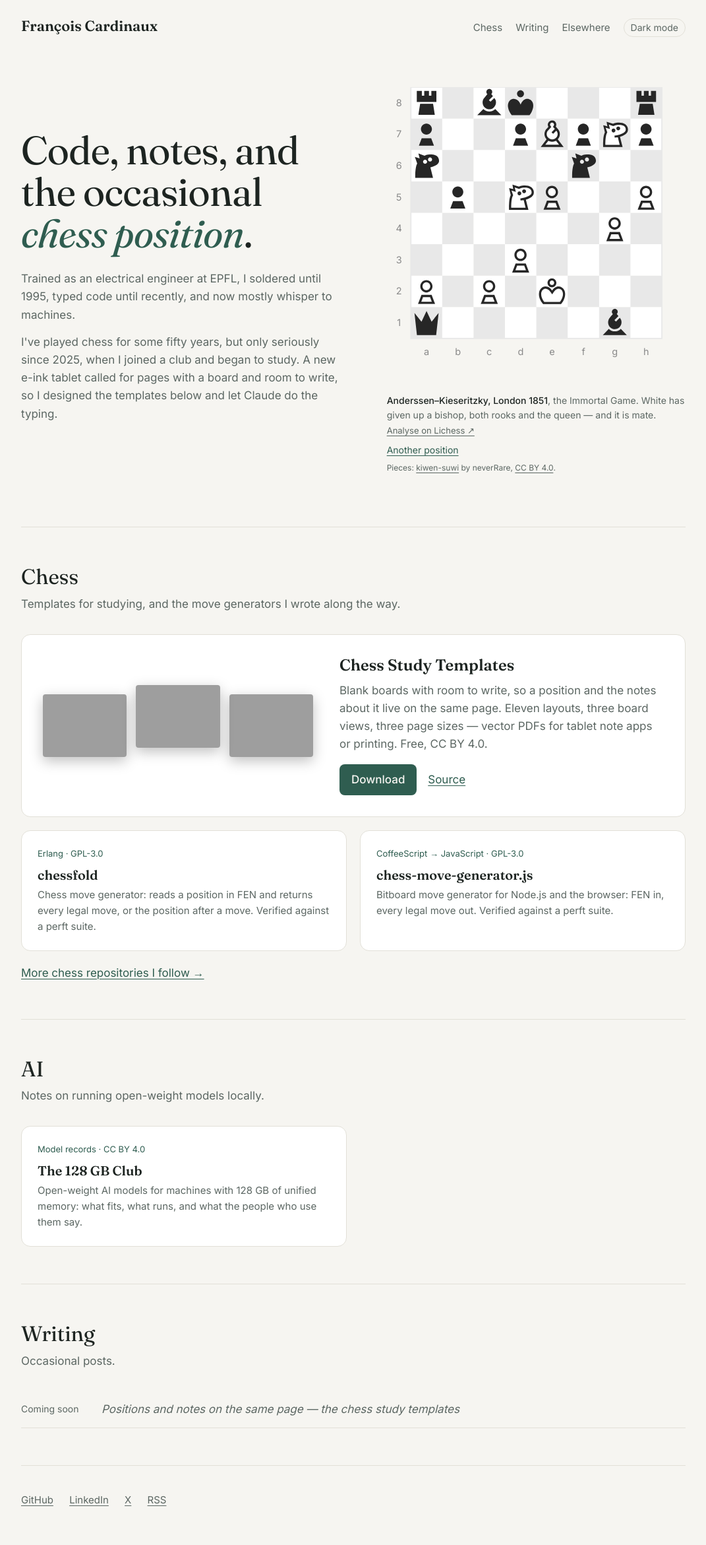
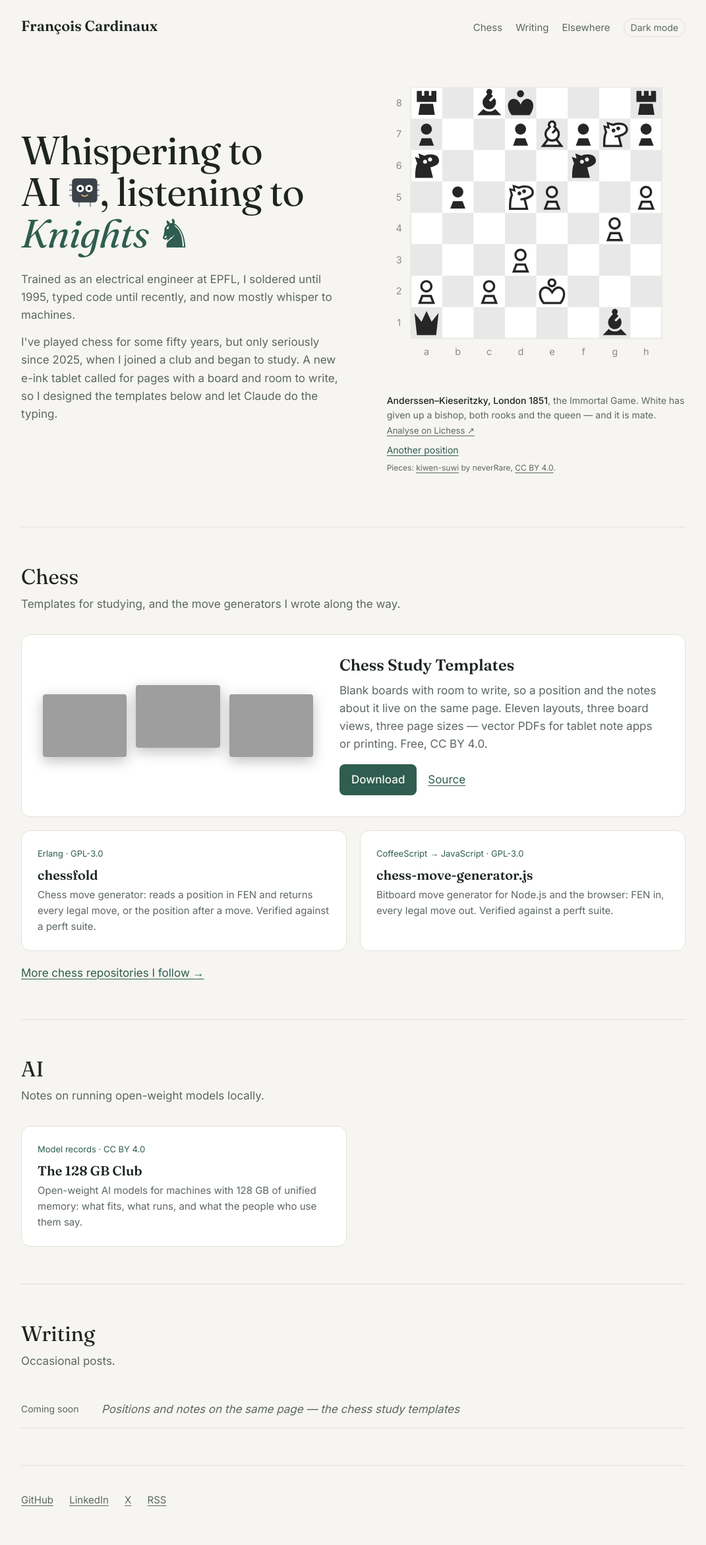
Before and after one commit to fcardinaux/fcardinaux.github.io, a Jekyll site: the page built from index.html, in a window 1280 px wide. Shown: the whole page at 66% size, without its empty margins (104-1175 px from the left). Built offline with Jekyll 4.4.1, drawn with Linux system fonts in a browser that asks for light colours.

Commit message:
Home page title: whispering to AI, listening to Knights
Co-Authored-By: Claude Opus 5.5 <noreply@anthropic.com>

```diff
--- a/index.html
+++ b/index.html
@@ -13,7 +13,12 @@ scripts:
 
 <div class="hero">
   <div>
-    <h1>Code, notes, and the occasional <em>chess position</em>.</h1>
+    <h1>Whispering to <span class="nw">AI&nbsp;<svg class="h1-chip" viewBox="30 40 140 145" aria-hidden="true"><g stroke="#9aa3ad" stroke-width="7" stroke-linecap="round" fill="none"><path d="M30 80h12M30 104h12M30 128h12M158 80h12M158 104h12M158 128h12M74 160v18M126 160v18"/></g><rect x="42" y="50" width="116" height="110" rx="16" fill="#3b4148"/><circle cx="80" cy="96" r="17" fill="#fff"/><circle cx="120" cy="96" r="17" fill="#fff"/><ellipse cx="80" cy="96" rx="7" ry="8" fill="#1d1d1f"><animate attributeName="ry" dur="6.5s" repeatCount="indefinite" values="8;8;0.6;8;8;0.6;8;0.6;8;8" keyTimes="0;0.36;0.38;0.40;0.72;0.74;0.76;0.78;0.80;1"/></ellipse><ellipse cx="120" cy="96" rx="7" ry="8" fill="#1d1d1f"><animate attributeName="ry" dur="6.5s" repeatCount="indefinite" values="8;8;0.6;8;8;0.6;8;0.6;8;8" keyTimes="0;0.36;0.38;0.40;0.72;0.74;0.76;0.78;0.80;1"/></ellipse><path d="M86 126 q14 11 28 0" fill="none" stroke="#e8c27a" stroke-width="5" stroke-linecap="round"/></svg>,</span> listening to <span class="nw"><em>Knights</em>&nbsp;<span class="h1-knight" aria-hidden="true">&#x265E;&#xFE0E;</span></span></h1>
+    <style>
+      .hero h1 .nw { white-space: nowrap; }
+      .hero h1 .h1-chip { display:inline-block; width:.78em; height:.8em; vertical-align:-.06em; }
+      .hero h1 .h1-knight { color: var(--accent); font-family: "Apple Symbols", "Segoe UI Symbol", "DejaVu Sans", serif; font-style: normal; }
+    </style>
     <div class="intro">
       <p>Trained as an electrical engineer at EPFL, I soldered until 1995, typed
       code until recently, and now mostly whisper to machines.</p>
```
